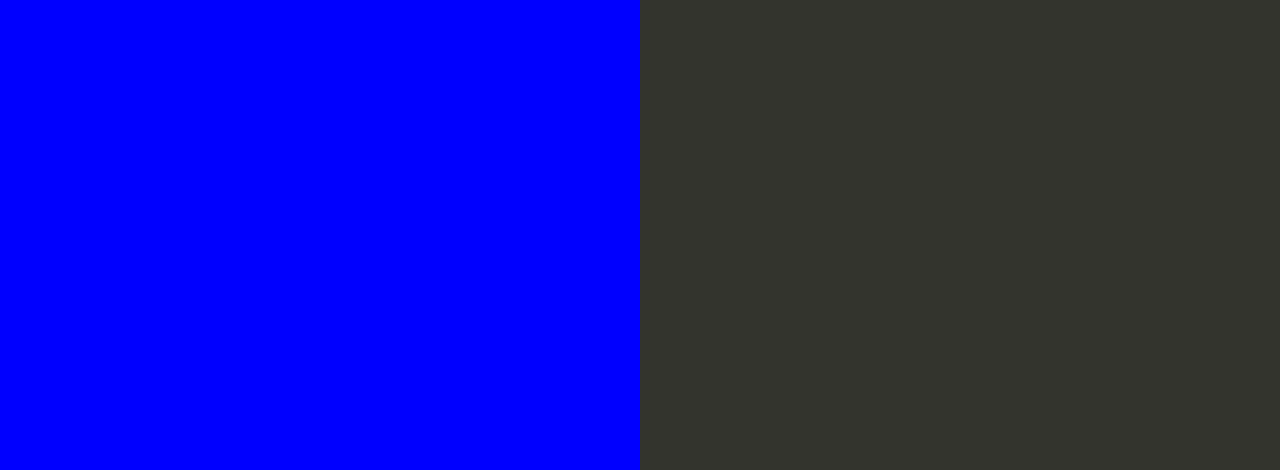
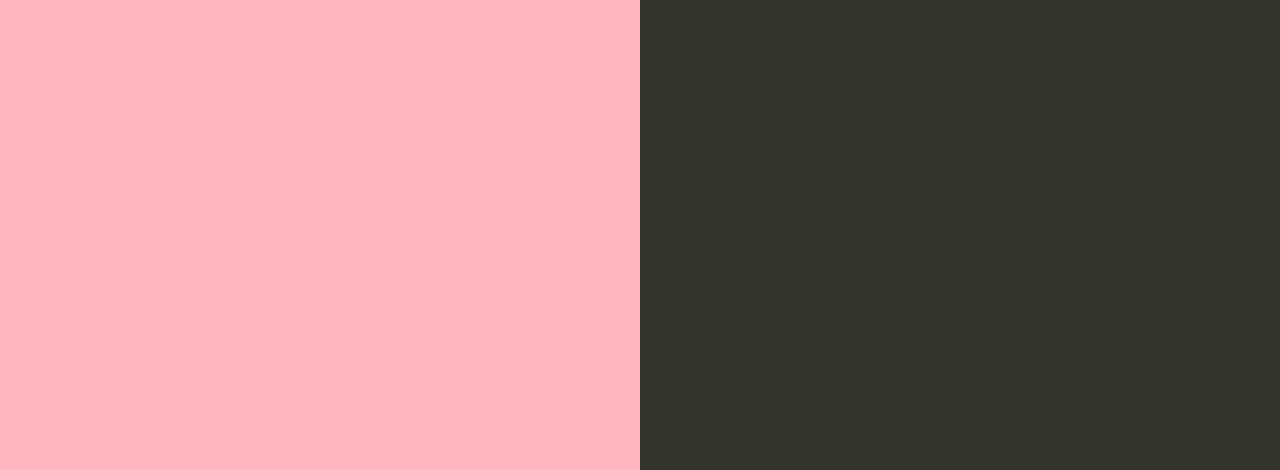
Before and after one commit to peter-urban1966/my-nodejs-app, a website: page index.html in a window 1280 px wide. Shown: the part 330-800 px from the top of the page. Drawn offline with Linux system fonts and the light colour scheme.

Commit message:
changed background color

```diff
--- a/index.html
+++ b/index.html
@@ -35,7 +35,7 @@
 
         text-align: right;
         padding-top: 11em;
-        background-color: blue;
+        background-color: lightpink;
 
       }
       .textColumn p {
```
